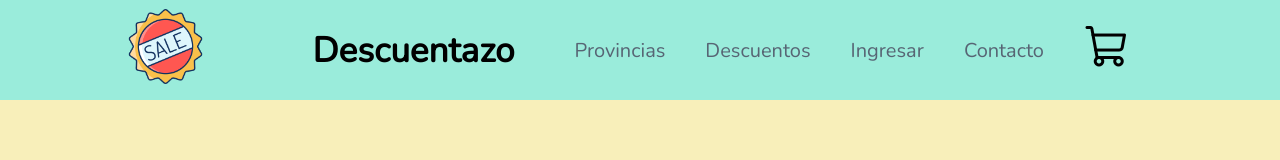
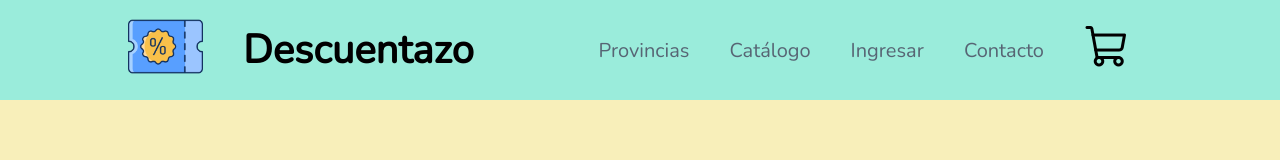
Before and after one commit to nachomk/Proyecto-Final, a plain HTML site: page Inicio/HTML/carrito.html in a window 1280 px wide. Drawn offline with nearby package versions, Linux system fonts and the light colour scheme; a web font is replaced by a local one.

Commit message:
arreglos

```diff
--- a/Inicio/CSS/carrito.css
+++ b/Inicio/CSS/carrito.css
@@ -64,3 +64,20 @@ nav ul {
 .nav-links img {
     height: 100%;
 }
+
+/* TITULO Y LOGO */
+.title-header a img {
+    height: 75px;
+    width: 75px;
+}
+
+.title-header {
+    display: flex;
+    align-items: center;
+    margin-right: auto;
+}
+
+.title-header h1 {
+    font-size: 40px;
+    padding: 0 40px;
+}
--- a/Inicio/CSS/contacto.css
+++ b/Inicio/CSS/contacto.css
@@ -64,3 +64,19 @@ nav ul {
 .nav-links img {
     height: 100%;
 }
+
+.title-header {
+    display: flex;
+    align-items: center;
+    margin-right: auto;
+}
+
+.title-header h1 {
+    padding: 0px 40px;
+    font-size: 40px;
+}
+
+.title-header a img {
+    height: 75px;
+    width: 75px;
+}
--- a/Inicio/CSS/provincias.css
+++ b/Inicio/CSS/provincias.css
@@ -64,3 +64,19 @@ nav ul {
 .nav-links img {
     height: 100%;
 }
+
+.title-header {
+    display: flex;
+    align-items: center;
+    margin-right: auto;
+}
+
+.title-header h1 {
+    padding: 0px 40px;
+    font-size: 40px;
+}
+
+.title-header a img {
+    height: 75px;
+    width: 75px;
+}
--- a/Inicio/HTML/carrito.html
+++ b/Inicio/HTML/carrito.html
@@ -10,16 +10,14 @@
 </head>
 <body>
     <header class="header">
-        <div class="logo">
-          <a href="./index.html"><img src="/Media/logo.ico" alt="" /></a>
-        </div>
         <div class="title-header">
+          <a href="./index.html"><img src="../../Media/gCard.ico" alt="" /></a>
           <h1>Descuentazo</h1>
         </div>
         <nav>
           <ul class="nav-links">
             <li><a href="./provincias.html">Provincias</a></li>
-            <li><a href="./descuentos.html">Descuentos</a></li>
+            <li><a href="./catalogo.html">Catálogo</a></li>
             <li><a href="./ingresar.html">Ingresar</a></li>
             <li><a href="./contacto.html">Contacto</a></li>
             <li>
```
Also changed, not shown: Inicio/CSS/catalogo.css (renamed from Inicio/CSS/descuentos.css, +16 -0 lines), Inicio/HTML/catalogo.html (renamed from Inicio/HTML/descuentos.html, +5 -7 lines), Inicio/HTML/contacto.html (+2 -4 lines), Inicio/HTML/index.html (+2 -2 lines), Inicio/HTML/provincias.html (+2 -4 lines), Inicio/JSON/cart.json (added, +10 -0 lines), Inicio/JSON/users.json (added, +13 -0 lines), Inicio/JS/catalogo.js (added), Inicio/JS/descuentos.js (deleted), Media/gCard.ico (added).
